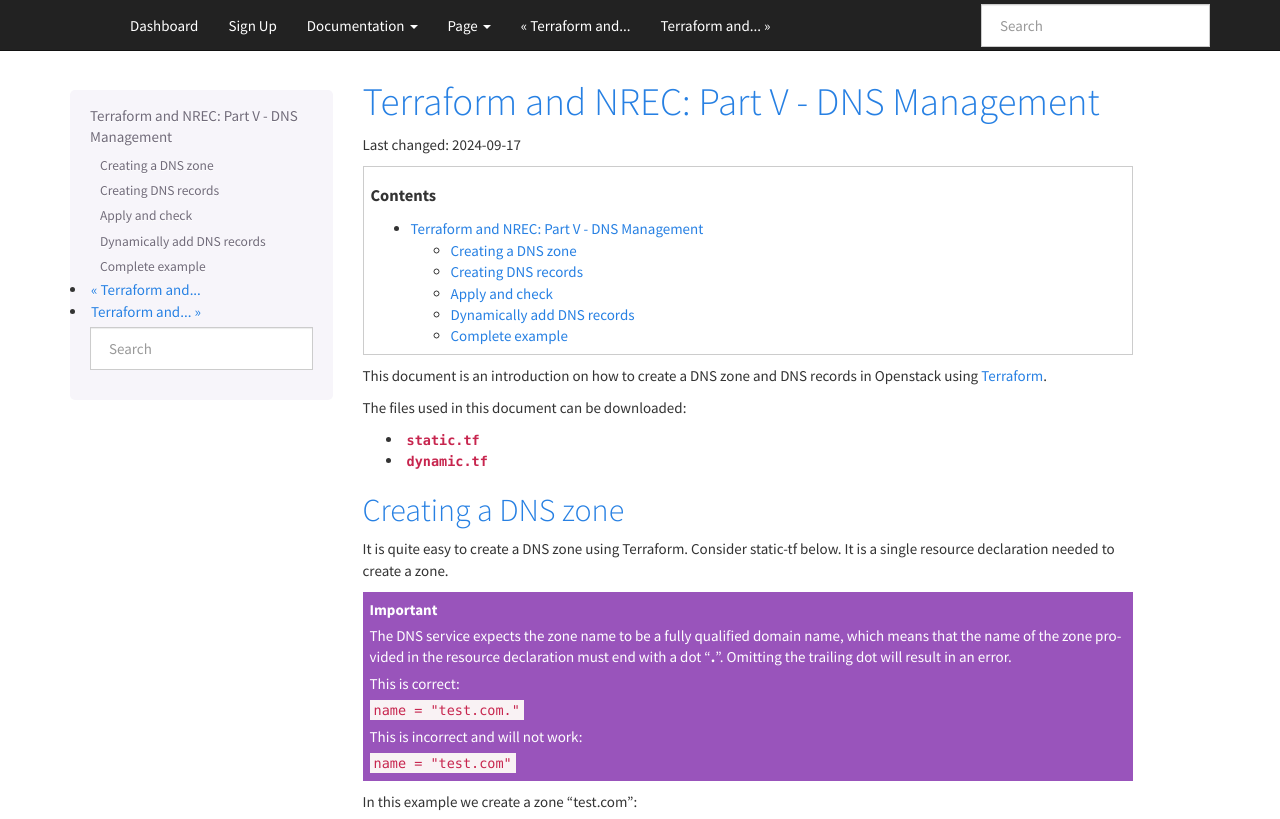
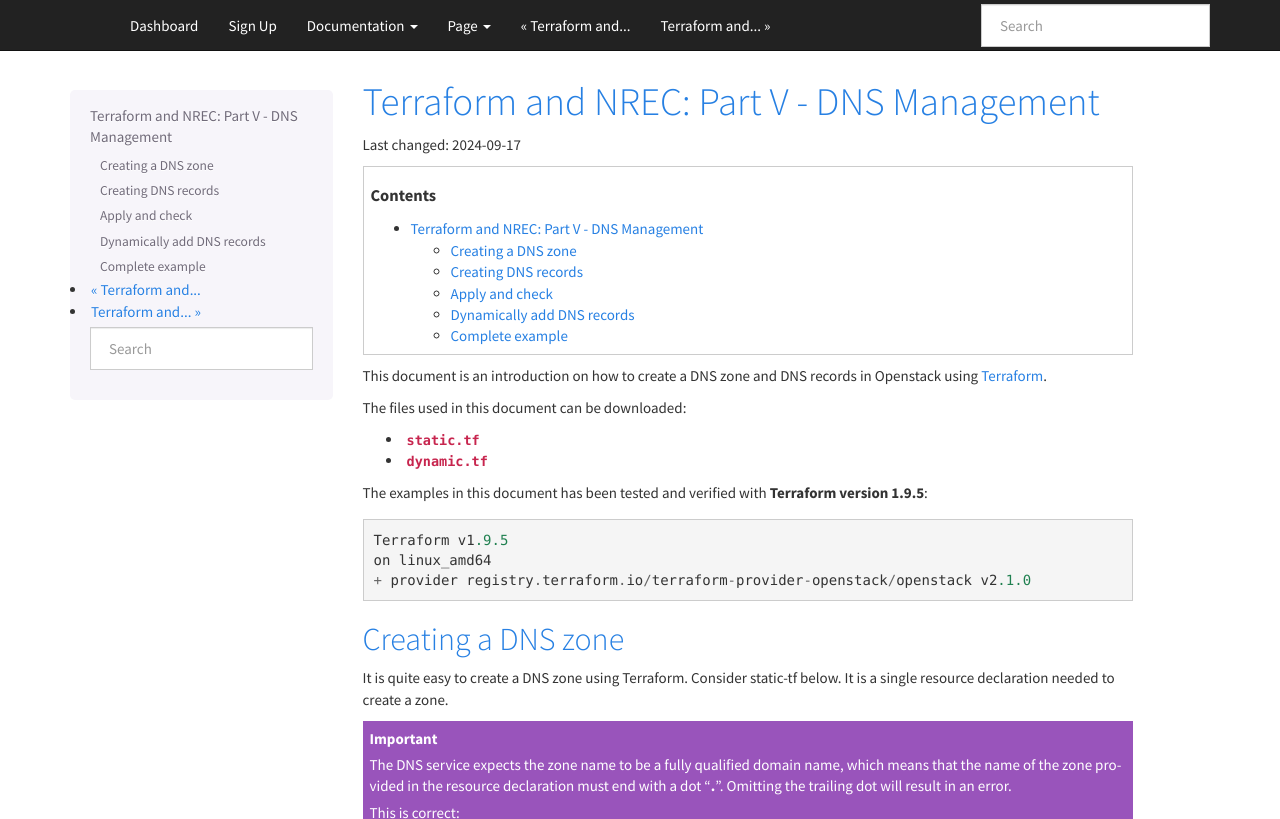
Before and after one commit to norcams/docs-enduser, a Sphinx documentation site: the page built from docs/terraform-part5.rst, in a window 1280 px wide and 900 px high, cut to the strip 0-819 px from the top of the window. Built offline with Sphinx 7.4.7, drawn with Linux system fonts in a browser that asks for light colours.

Commit message:
terraform review

```diff
--- a/docs/terraform-part5.rst
+++ b/docs/terraform-part5.rst
@@ -16,6 +14,13 @@ The files used in this document can be downloaded:
 
 * :download:`static.tf <downloads/tf-example5/static.tf>`
 * :download:`dynamic.tf <downloads/tf-example5/dynamic.tf>`
+
+The examples in this document has been tested and verified
+with **Terraform version 1.9.5**::
+
+  Terraform v1.9.5
+  on linux_amd64
+  + provider registry.terraform.io/terraform-provider-openstack/openstack v2.1.0
 
 
 Creating a DNS zone
```
Also changed, not shown: other parts of docs/terraform-part5.rst (+1 -3 lines).
